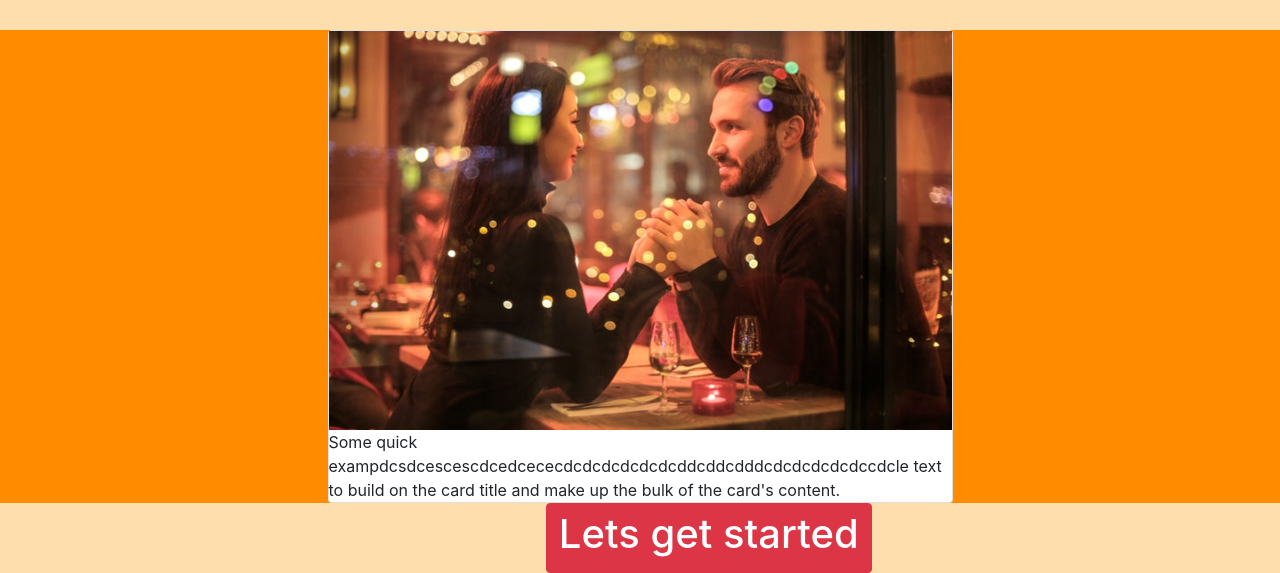
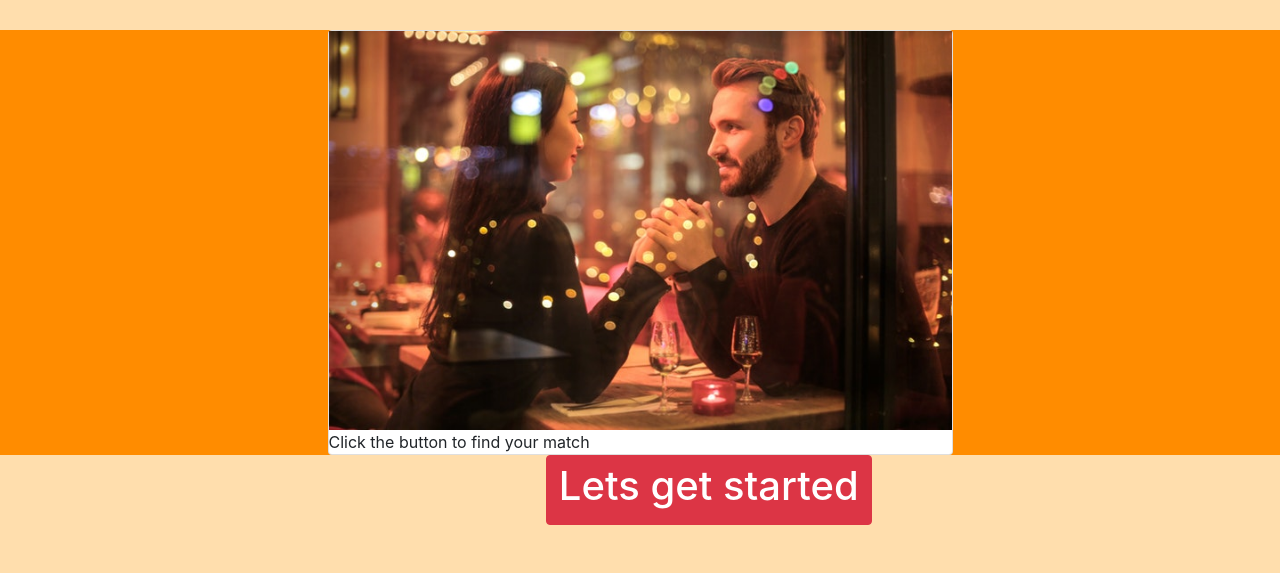
Before and after one commit to sompaak/friend-finder, a website: page public/home.html in a window 1280 px wide. Shown: the part 311-884 px from the top of the page. After the commit the page ends 836 px from the top, so only its background shows below. Drawn offline with nearby package versions, Linux system fonts and the light colour scheme.

Commit message:
added screen shots for readme

```diff
--- a/public/home.html
+++ b/public/home.html
@@ -25,7 +25,7 @@
 			<div class="card">
 			  <img src="assets/images/home.jpg">
 			  <div class="card-block">
-			    <p class="card-text">Some quick exampdcsdcescescdcedcececdcdcdcdcdcdcddcddcdddcdcdcdcdcdccdcle text to build on the card title and make up the bulk of the card's content.</p>
+			    <p class="card-text">Click the button to find your match</p>
 			  </div>
 			</div>
 		</div>
```
Also changed, not shown: shot2.png (added), shot3.png (added), shot4.png (added), 2 other files.
